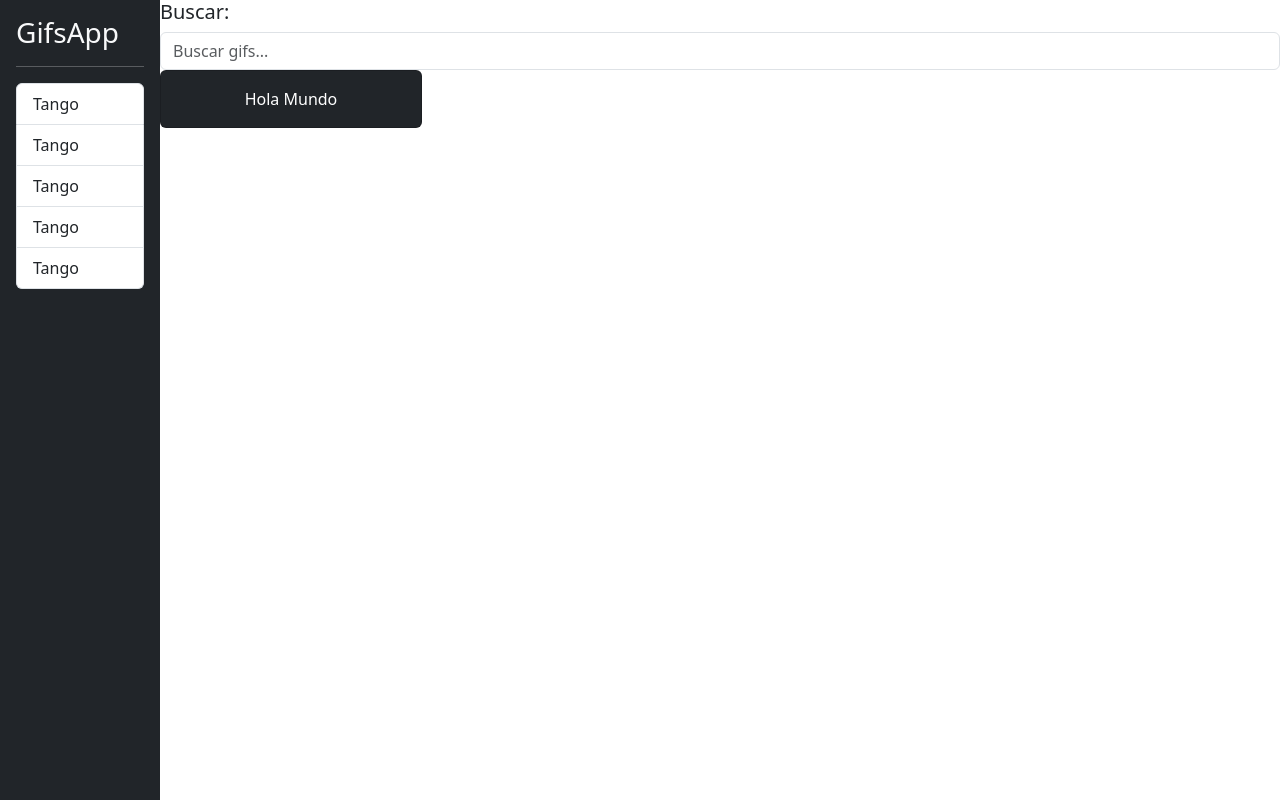
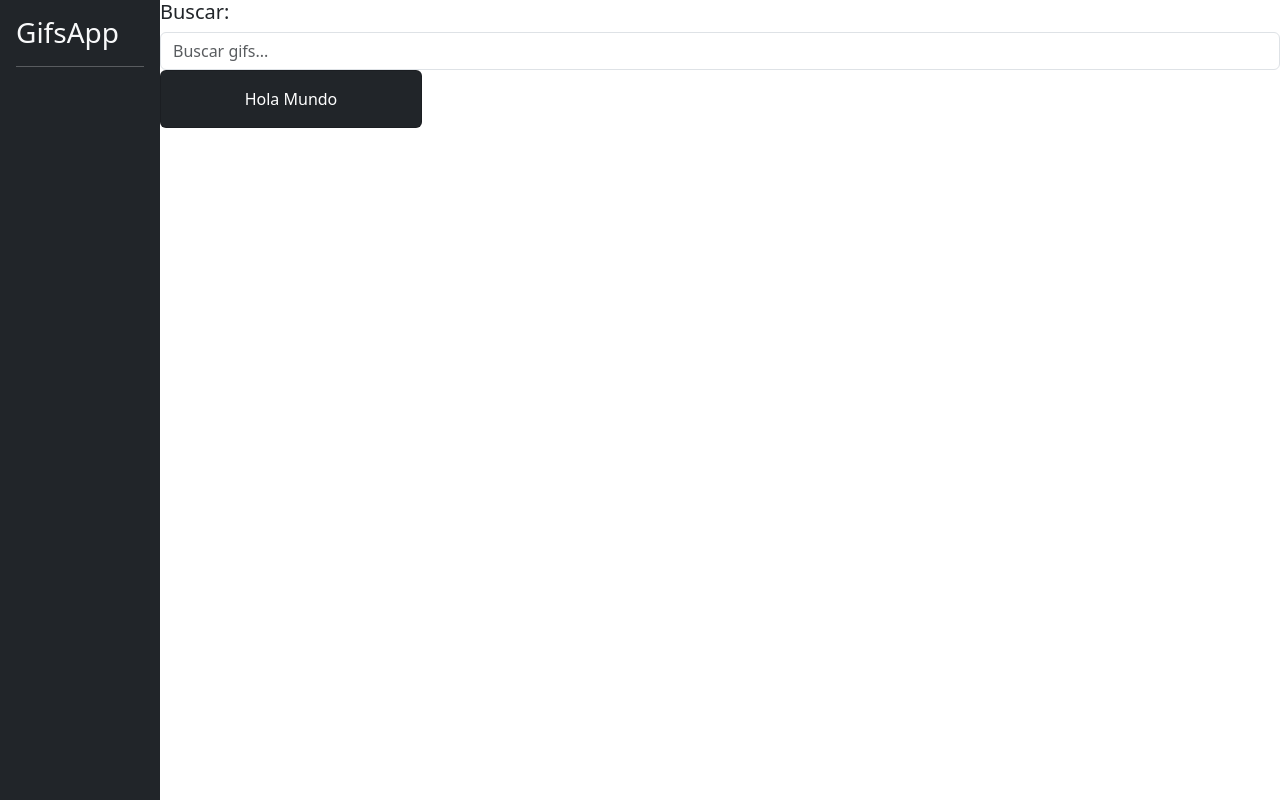
Before and after one commit to AlejandroJrVillanueva/angular-gifs-app, an Angular app: page / in a window 1280 px wide. Built offline with nearby package versions, Linux system fonts and the light colour scheme.

Commit message:
add gifsService

```diff
--- a/src/app/gifs/components/search-box/search-box.component.ts
+++ b/src/app/gifs/components/search-box/search-box.component.ts
@@ -1,4 +1,5 @@
 import { Component, ElementRef, ViewChild } from '@angular/core';
+import { GifsService } from '../../service/gift.service';
 
 @Component({
   selector: 'gifs-search-box',
@@ -9,8 +10,13 @@ export class SearchBoxComponent {
   @ViewChild('txtTagInput')
   tagInput!: ElementRef<HTMLInputElement>;
 
+  constructor(private gifsService: GifsService){
+  }
+
   searchTag():void{
     const newTag = this.tagInput.nativeElement.value;
     console.log({newTag});
+    this.gifsService.searchTag(newTag);
+    this.tagInput.nativeElement.value = '';
   }
 }
--- /dev/null
+++ b/src/app/gifs/service/gift.service.ts
@@ -0,0 +1,17 @@
+import { Injectable } from '@angular/core';
+
+@Injectable({providedIn: 'root'})
+export class GifsService {
+
+  private _tagsHistory: string[] = [];
+  constructor() { }
+
+  get tagsHistory(){
+    return [...this._tagsHistory];
+  }
+
+  searchTag(tag:string):void{
+    this._tagsHistory.unshift(tag);
+  }
+
+}
--- a/src/app/shared/components/sidebar/sidebar.component.html
+++ b/src/app/shared/components/sidebar/sidebar.component.html
@@ -3,12 +3,12 @@
   <h3 class="text-light">GifsApp</h3>
   <hr class="text-white">
 
+  <!-- hacer un ngfor cdependiendo de cuanto elementos tenga el service -->
   <div class="list-group list-reset">
-    <button class="list-group-item list-group-item-action">Tango</button>
-    <button class="list-group-item list-group-item-action">Tango</button>
-    <button class="list-group-item list-group-item-action">Tango</button>
-    <button class="list-group-item list-group-item-action">Tango</button>
-    <button class="list-group-item list-group-item-action">Tango</button>
+    <button *ngFor="let tag of tags;"
+      class="list-group-item list-group-item-action">
+      {{tag | titlecase}}
+    </button>
   </div>
 
 </div>
--- a/src/app/shared/components/sidebar/sidebar.component.ts
+++ b/src/app/shared/components/sidebar/sidebar.component.ts
@@ -1,4 +1,5 @@
 import { Component } from '@angular/core';
+import { GifsService } from 'src/app/gifs/service/gift.service';
 
 @Component({
   selector: 'shared-sidebar',
@@ -7,4 +8,11 @@ import { Component } from '@angular/core';
 })
 export class SidebarComponent {
 
+  constructor(private gifsService: GifsService){
+  }
+
+  get tags(): string[] {
+    //para no modificar el objeto directamente.
+    return this.gifsService.tagsHistory;
+  }
 }
```
Also changed, not shown: 1 other file (tests, documents, lock files or other folders).
